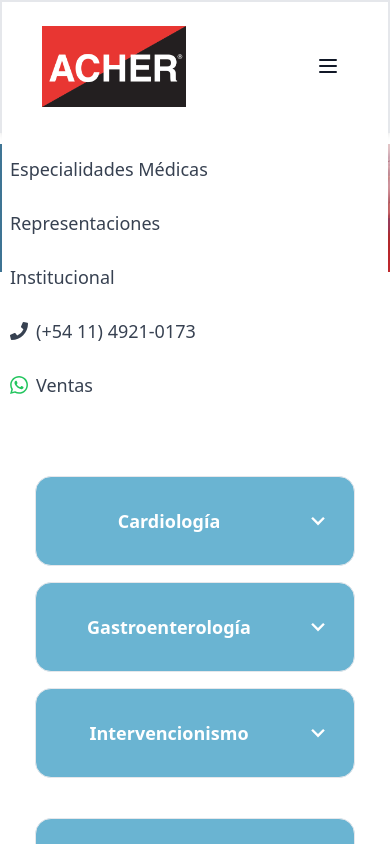
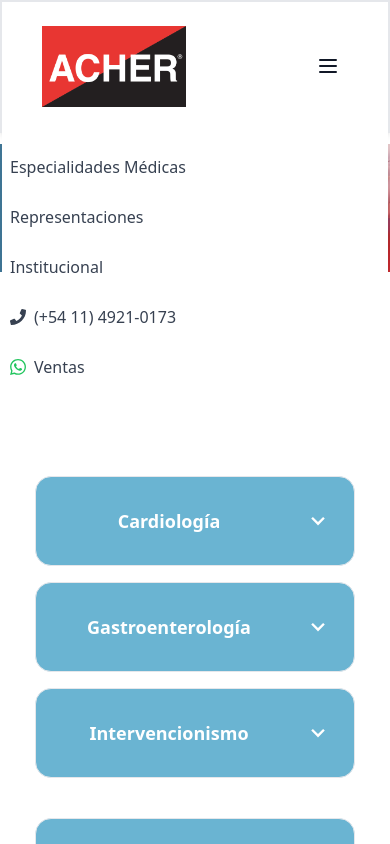
Before and after one commit to FedeSabi/Acher-Website, a React (Vite) app: page / in a window 390 px wide. Both pictures are taken after a click on the button 340 px from the left and 66 px from the top of the page. Shown: the top 844 px of the page. Built offline with nearby package versions, Linux system fonts and the light colour scheme.

Commit message:
se hizo responsive navbar

```diff
--- a/src/components/Navbar.jsx
+++ b/src/components/Navbar.jsx
@@ -66,18 +66,18 @@ const Navbar = () => {
             ].map(({ label, to }, index) => (
               <li
                 key={index}
-                className="p-2 lg:p-4 block border-b-2 border-transparent hover:border-indigo-400 lg:text-xl text-lg transition duration-300"
+                className="p-2 lg:p-4 block border-b-2 border-transparent hover:border-indigo-400 xl:text-xl lg:text-md md:text-lg transition duration-300"
               >
                 <Link to={to}>{label}</Link>
               </li>
             ))}
-            <li className="p-2 lg:p-4 block border-b-2 border-transparent hover:border-indigo-400 lg:text-xl text-lg transition duration-300">
+            <li className="p-2 lg:p-4 block border-b-2 border-transparent hover:border-indigo-400 xl:text-xl lg:text-md md:text-lg transition duration-300">
               <Link to="#" className="flex items-center">
                 <FaPhone className="mr-2" />
                 (+54 11) 4921-0173
               </Link>
             </li>
-            <li className="p-2 lg:p-4 block border-b-2 border-transparent hover:border-indigo-400 lg:text-xl text-lg transition duration-300">
+            <li className="p-2 lg:p-4 block border-b-2 border-transparent hover:border-indigo-400 xl:text-xl lg:text-md md:text-lg transition duration-300">
               <Link
                 to="https://wa.me/5491131879486"
                 className="flex items-center"
```
